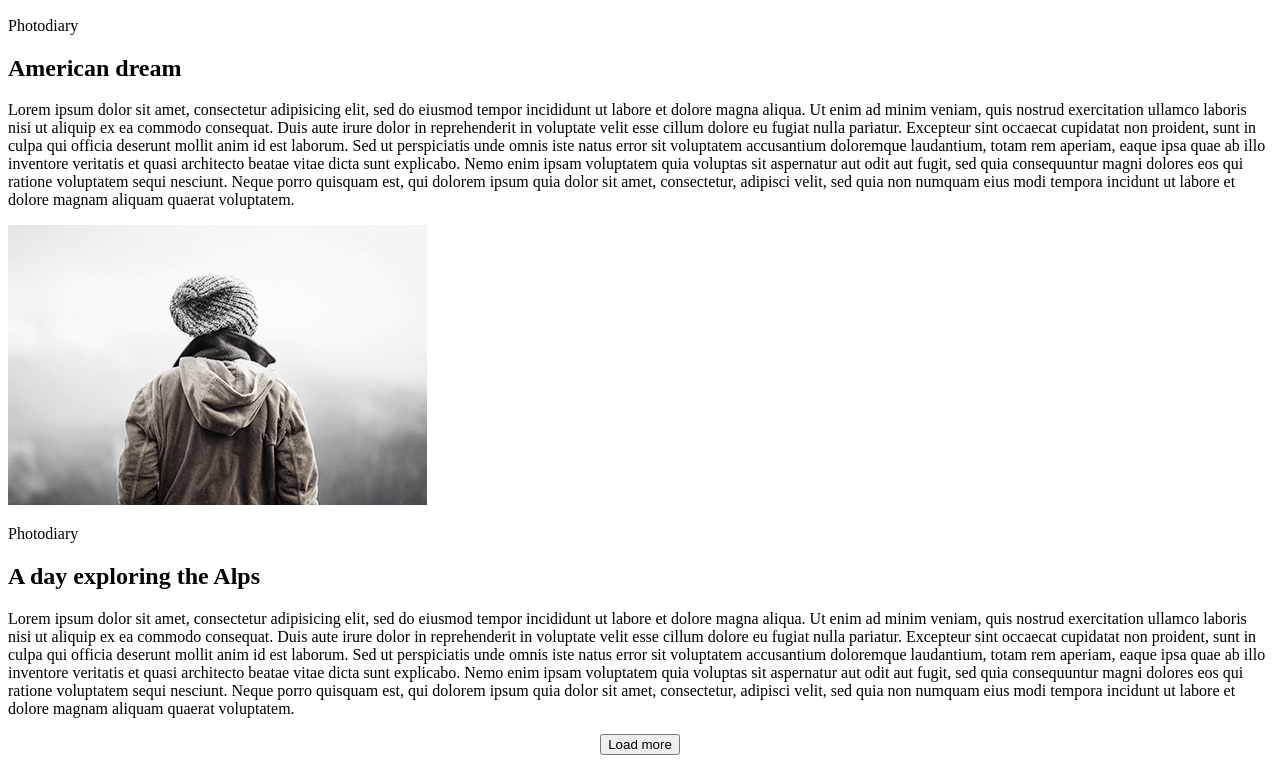
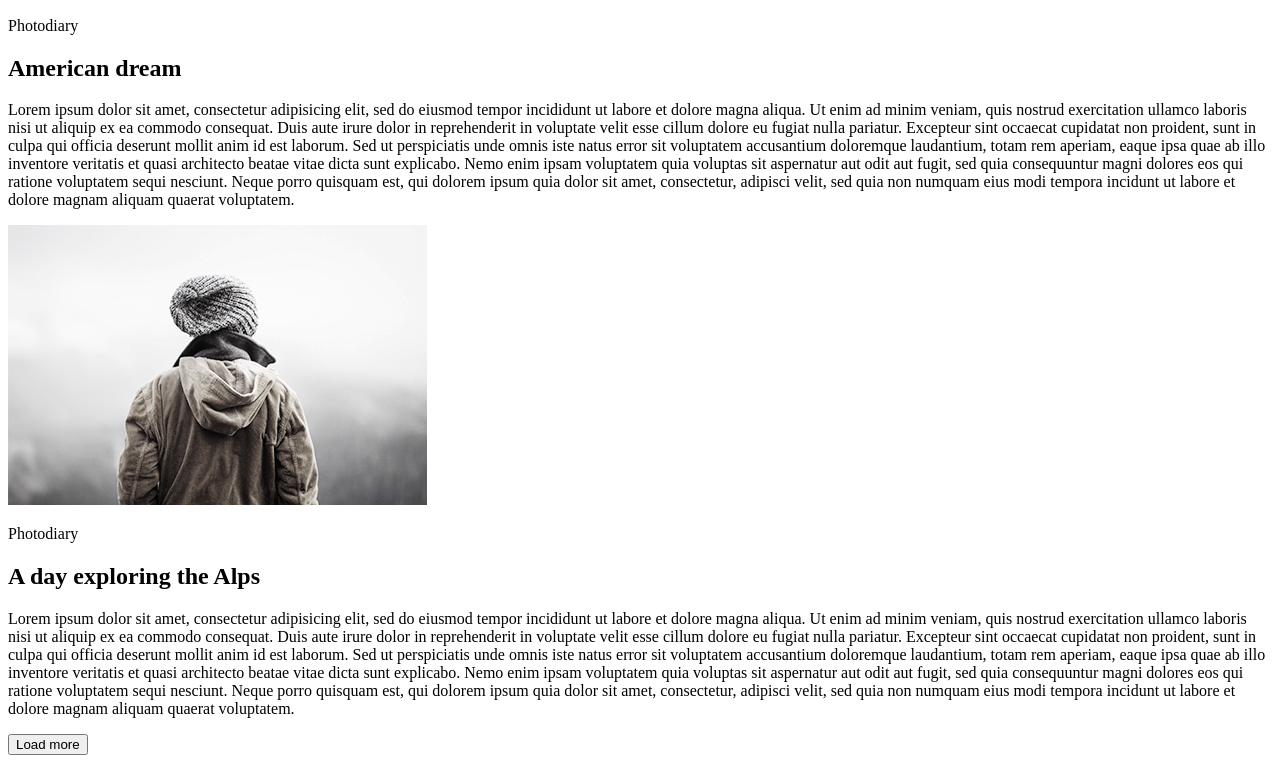
Before and after one commit to Tamara-f/goit, a plain HTML site: page HTML/Module-1/index.html in a window 1280 px wide. Shown: the part 1405-2176 px from the top of the page. Drawn offline with Linux system fonts and the light colour scheme.

Commit message:
new changes

```diff
--- a/HTML/Module-1/index.html
+++ b/HTML/Module-1/index.html
@@ -111,7 +111,7 @@
         voluptatem.
       </p>
     </div>
-    <p style="text-align: center"><button>Load more</button> </p>
+    <button>Load more</button>
   </section>
 </body>
 
```
